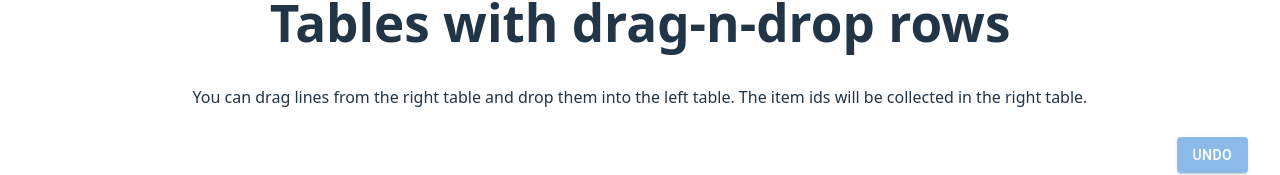
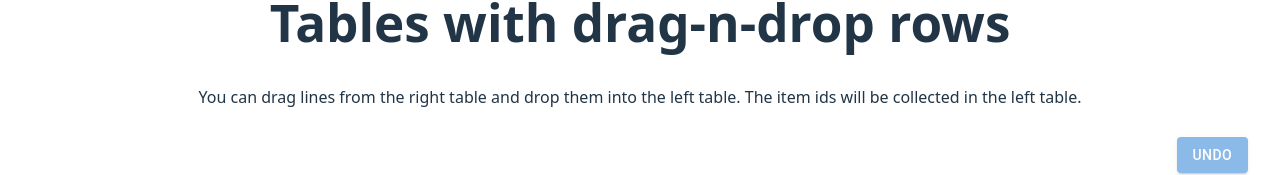
Before and after one commit to vshabala/dnd, a React (Vite) app: page / in a window 1280 px wide. Shown: the part 149-324 px from the top of the page. Built offline with nearby package versions, Linux system fonts and the light colour scheme.

Commit message:
a mistake in the description text was corrected

```diff
--- a/src/App.jsx
+++ b/src/App.jsx
@@ -7,7 +7,7 @@ function App() {
       <h1>Tables with drag-n-drop rows</h1>
       <p>
         You can drag lines from the right table and drop them into the left
-        table. The item ids will be collected in the right table.
+        table. The item ids will be collected in the left table.
       </p>
       <DragDropTables />
     </>
```
